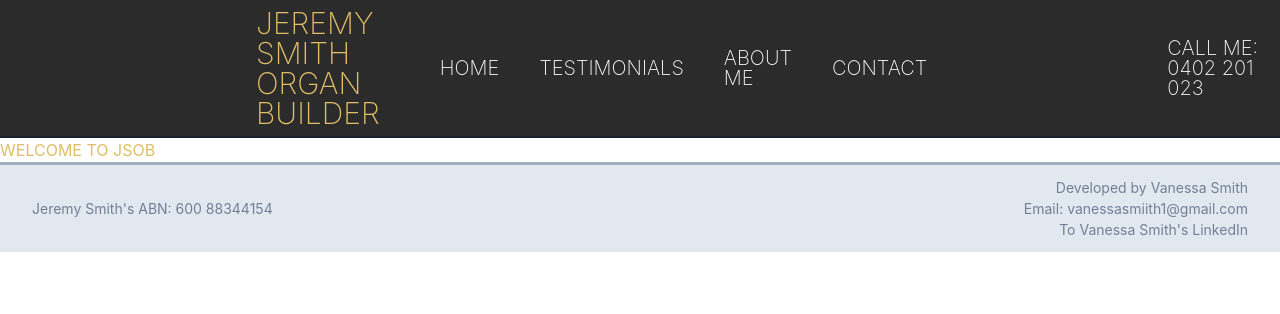
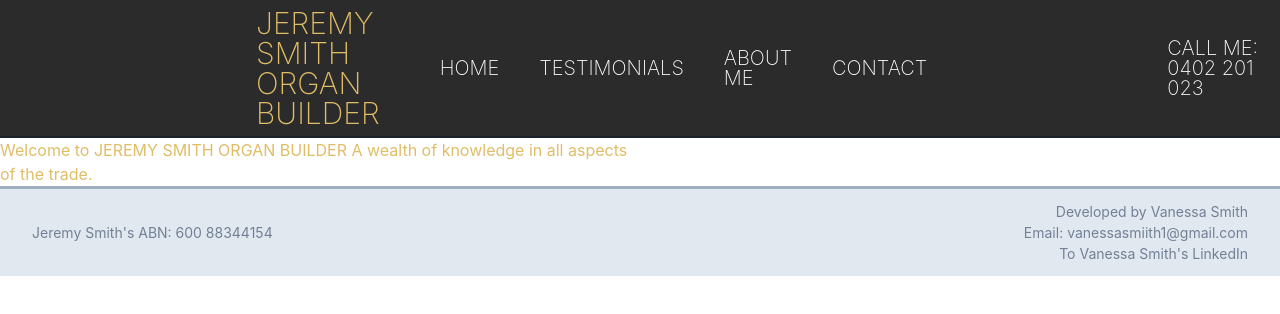
Before and after one commit to vansmith1/organ-building-information-website, a Next.js app in the folder my-app/: page / in a window 1280 px wide. Shown: the top 314 px of the page. Built offline with nearby package versions, Linux system fonts and the light colour scheme.

Commit message:
Added contact from home page.

```diff
--- a/my-app/src/pages/index.tsx
+++ b/my-app/src/pages/index.tsx
@@ -8,7 +8,9 @@ export default function Index() {
 			<Navbar/>
 			<Box w="50%">
 				<Text color="#E0BD67">
-					WELCOME TO JSOB
+					Welcome to
+					JEREMY SMITH ORGAN BUILDER
+					A wealth of knowledge in all aspects of the trade.
 				</Text>
 			</Box>
 			<Footer/>
```
Also changed, not shown: 1 other file (tests, documents, lock files or other folders).
